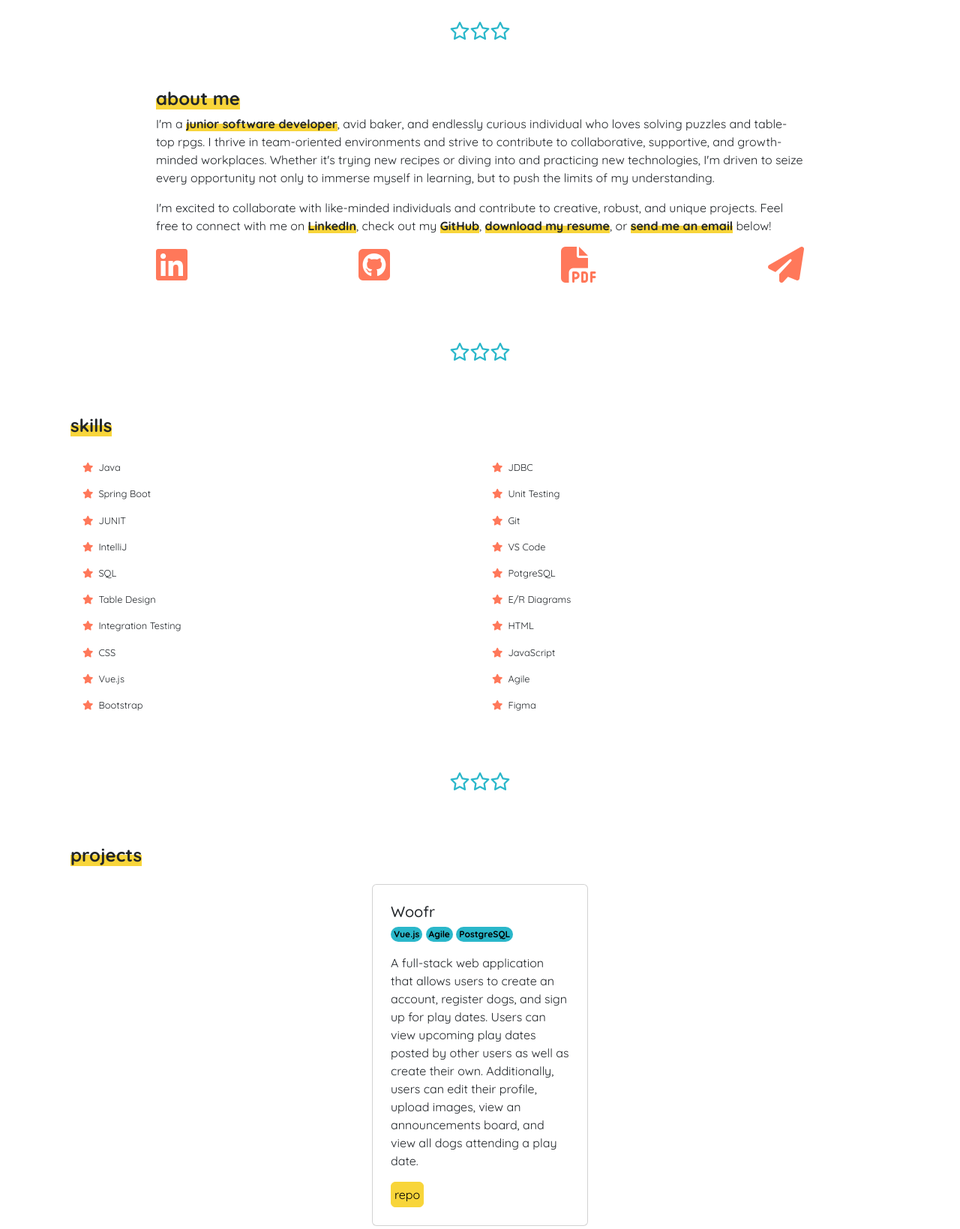
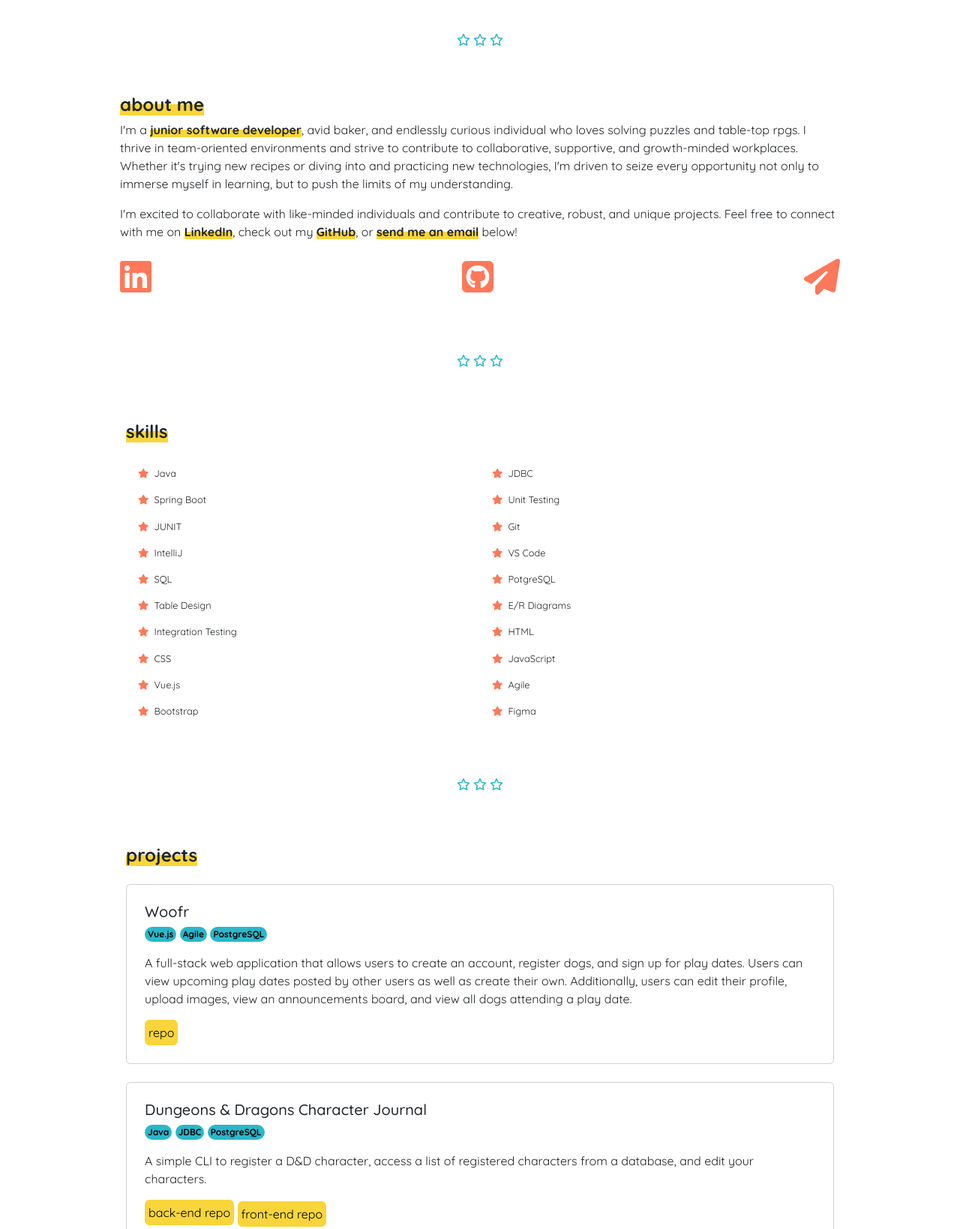
Before and after one commit to kae-bon/personal-site, a website: page index.html in a window 1280 px wide. Shown: the part 125-1764 px from the top of the page at 75% size. Drawn offline with Linux system fonts and the light colour scheme.

Commit message:
removed resume download and started to work on spacing for desktop version

```diff
--- a/assets/styles.scss
+++ b/assets/styles.scss
@@ -82,7 +82,7 @@ a i {
 
 i {
     color: $primary;
-    font-size: 1.5rem;
+    font-size: 1rem;
 }
 
 .break {
@@ -103,13 +103,7 @@ i {
 
 @media screen and (min-width: 480px) {
     /*general styles*/
-    main#intro,
-    #skills,
-    footer,
-    #education,
-    section#projects {
-        width: 70%;
-    }
+
 
     /*header styles*/
     header h1 {
--- a/index.html
+++ b/index.html
@@ -16,10 +16,11 @@
 </head>
 
 <body id="homepage">
+  <div class="container ps-md-5 pe-md-5">
     <header class="mt-3 mb-4 mb-md-5 mt-md-5">
         <h1 class="text-center">hey, I'm Kae Bonaguro!</h1>
     </header>
-    <div class="d-flex justify-content-center">
+    <div class="d-flex justify-content-center column-gap-1">
     <i class="break fa-regular fa-star"></i><i class="fa-regular fa-star"></i><i class="fa-regular fa-star"></i>
   </div>
     <main class="mb-3 mb-md-5 mt-md-5 mt-3 container" id="intro">
@@ -40,23 +41,22 @@
             <p>I&#39;m excited to collaborate with like-minded individuals and contribute to creative, robust, and
                 unique
                 projects. Feel free to connect with me on <span class="text-dec">LinkedIn</span>, check out my <span
-                    class="text-dec">GitHub</span>, <span class="text-dec">download my resume</span>, or <span
+                    class="text-dec">GitHub</span>, or <span
                     class="text-dec">send me an email</span> below!
             </p>
-            <div class="d-flex justify-content-between mt-2 mb-3">
+            <div class="d-flex justify-content-between mt-4 mb-3">
                 <a target="_blank" rel="noopener noreferrer" href="https://www.linkedin.com/in/kaebonaguro/"><i
                         class="fa-brands fa-linkedin"></i></a>
                 <a target="_blank" rel="noopener noreferrer" href="https://github.com/kae-bon"><i
                         class="fa-brands fa-square-github"></i></a>
-                <a href="https://docs.google.com/document/d/1xbkfIBK4B-2vrnJMXH9Qp9fC0hiRTi5M2qprM0b02BM/export?format=pdf"
-                    download="bonaguro-resume"><i class="fa-solid fa-file-pdf"></i></a>
+
                 <a href="mailto:k.n.bonaguro@gmail.com"><i class="fa-solid fa-paper-plane"></i></a>
 
 
             </div>
         </div>
     </main>
-    <div class="d-flex justify-content-center">
+    <div class="d-flex justify-content-center column-gap-1">
       <i class="fa-regular fa-star"></i><i class="fa-regular fa-star"></i><i class="fa-regular fa-star"></i>
     </div>
     <section class="p-4 container mt-md-5 mb-md-5 mt-3 mb-3">
@@ -87,13 +87,13 @@
                   </ul>
 
     </section>
-    <div class="d-flex justify-content-center">
+    <div class="d-flex justify-content-center column-gap-1">
       <i class="fa-regular fa-star"></i><i class="fa-regular fa-star"></i><i class="fa-regular fa-star"></i>
     </div>
     <section class="container mt-md-5 mb-md-5 mt-3 mb-3 p-4">
         <h2 class="mb-4"><span class="text-dec">projects</span></h2>
-        <div class="d-flex flex-column row-gap-4 align-items-center">
-            <div class="card p-2" style="width: 18rem;">
+        <div class="d-flex flex-column row-gap-4 align-items-center flex-md-row flex-md-wrap">
+            <div class="card p-2">
                 <div class="card-body">
                   <h5 class="card-title mb-1">Woofr</h5>
                   <div class="mb-3">
@@ -107,7 +107,7 @@
                 </div>
               </div>
 
-            <div class="card p-2" style="width: 18rem;">
+            <div class="card p-2">
                 <div class="card-body">
                   <h5 class="card-title mb-1">Dungeons & Dragons Character Journal</h5>
                   <div class="mb-3">
@@ -123,7 +123,7 @@
                 </div>
               </div>
 
-              <div class="card p-2" style="width: 18rem;">
+              <div class="card p-2">
                 <div class="card-body">
                   <h5 class="card-title mb-1">Portfolio Site</h5>
                   <div class="mb-3">
@@ -135,7 +135,7 @@
                 </div>
               </div>
 
-              <div class="card p-2" style="width: 18rem;">
+              <div class="card p-2">
                 <div class="card-body">
                   <h5 class="card-title mb-1">TENmo API</h5>
                   <div class="mb-3">
@@ -148,7 +148,7 @@
                 </div>
               </div>
 
-              <div class="card p-2" style="width: 18rem;">
+              <div class="card p-2">
                 <div class="card-body">
                   <h5 class="card-title mb-1">Vending Machine CLI</h5>
                   <div class="mb-3">
@@ -163,12 +163,11 @@
 
         </div>
     </section>
-    <div class="d-flex justify-content-center">
+    <div class="d-flex justify-content-center column-gap-1">
       <i class="fa-regular fa-star"></i><i class="fa-regular fa-star"></i><i class="fa-regular fa-star"></i>
     </div>
 
     <section class="mt-3 mt-md-5 mb-md-5 container mb-3 p-4">
-
             <h2><span class="text-dec">education</span></h2>
             <h3 class="mb-1">Tech Elevator</h3>
             <p class="dates mt-0">Jan 2024 - April 2024</p>
@@ -181,14 +180,14 @@
 
     </section>
 
-    <div class="d-flex justify-content-center">
+    <div class="d-flex justify-content-center column-gap-1">
       <i class="fa-regular fa-star"></i><i class="fa-regular fa-star"></i><i class="fa-regular fa-star"></i>
     </div>
 
     <footer class="container mt-md-5 mb-md-1 mt-3 mb-3 text-center">
-        <p>&copy;2024</p>
+        <p class="m-0">&copy;2024</p>
     </footer>
-
+  </div>
 </body>
 
 </html>
```
Also changed, not shown: assets/styles.css, 1 other file.
